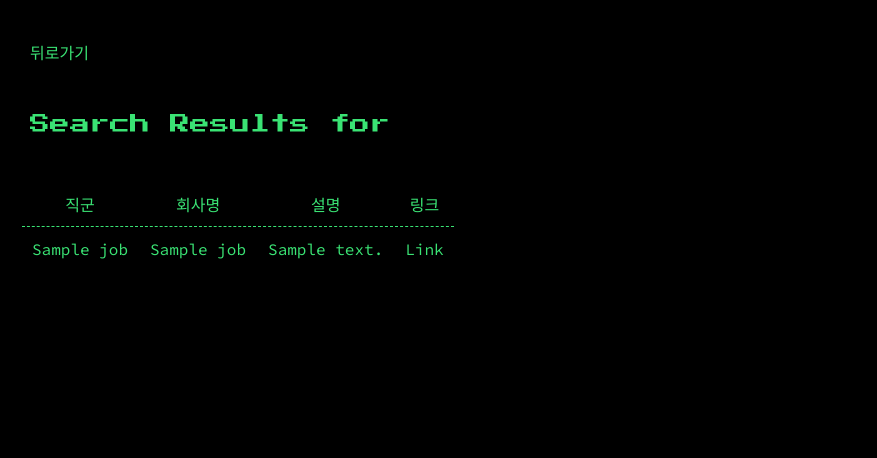
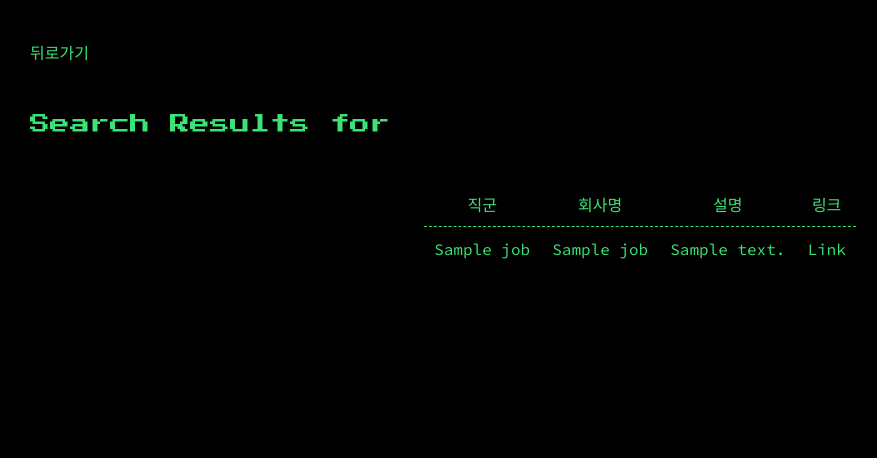
Before and after one commit to looks32/nico-python, a Flask app: template templates/search.html in a window 1280 px wide. Shown: the top 458 px of the page, without its empty margins (0-877 px from the left). Run offline with Flask 3, Linux system fonts and the light colour scheme; the template is opened without the code that fills it: most values are stand-ins (such as "Sample title", 1, 10 or a date in 2020).

Commit message:
table 위치 수정

```diff
--- a/static/style.css
+++ b/static/style.css
@@ -52,6 +52,10 @@ h4 {
   font-family: 'Press Start 2P', system-ui;
   color: #3ae374;
   animation: ani 0.8s infinite;
+}
+
+table {
+  margin: 0 auto;
 }
 
 th {
```
